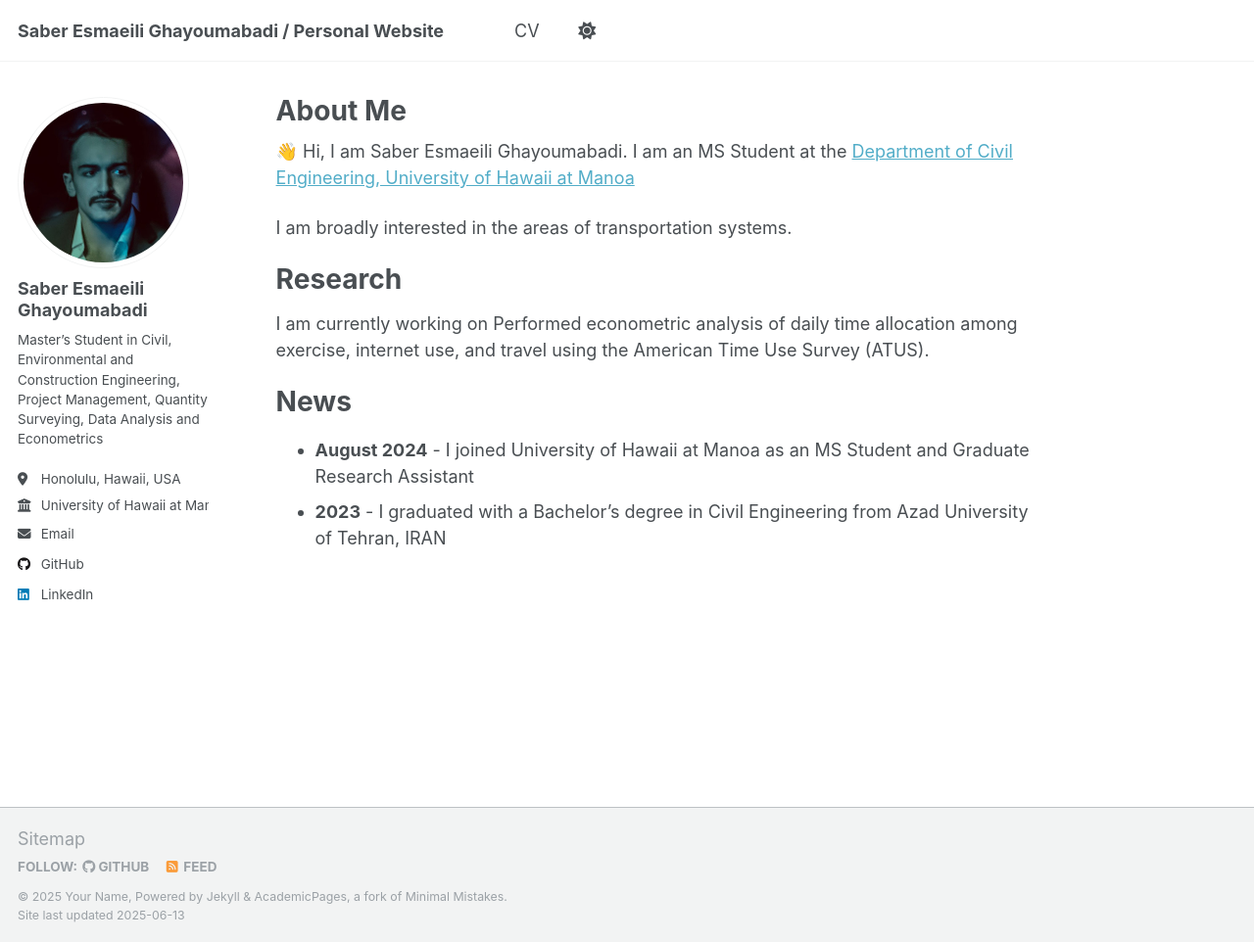
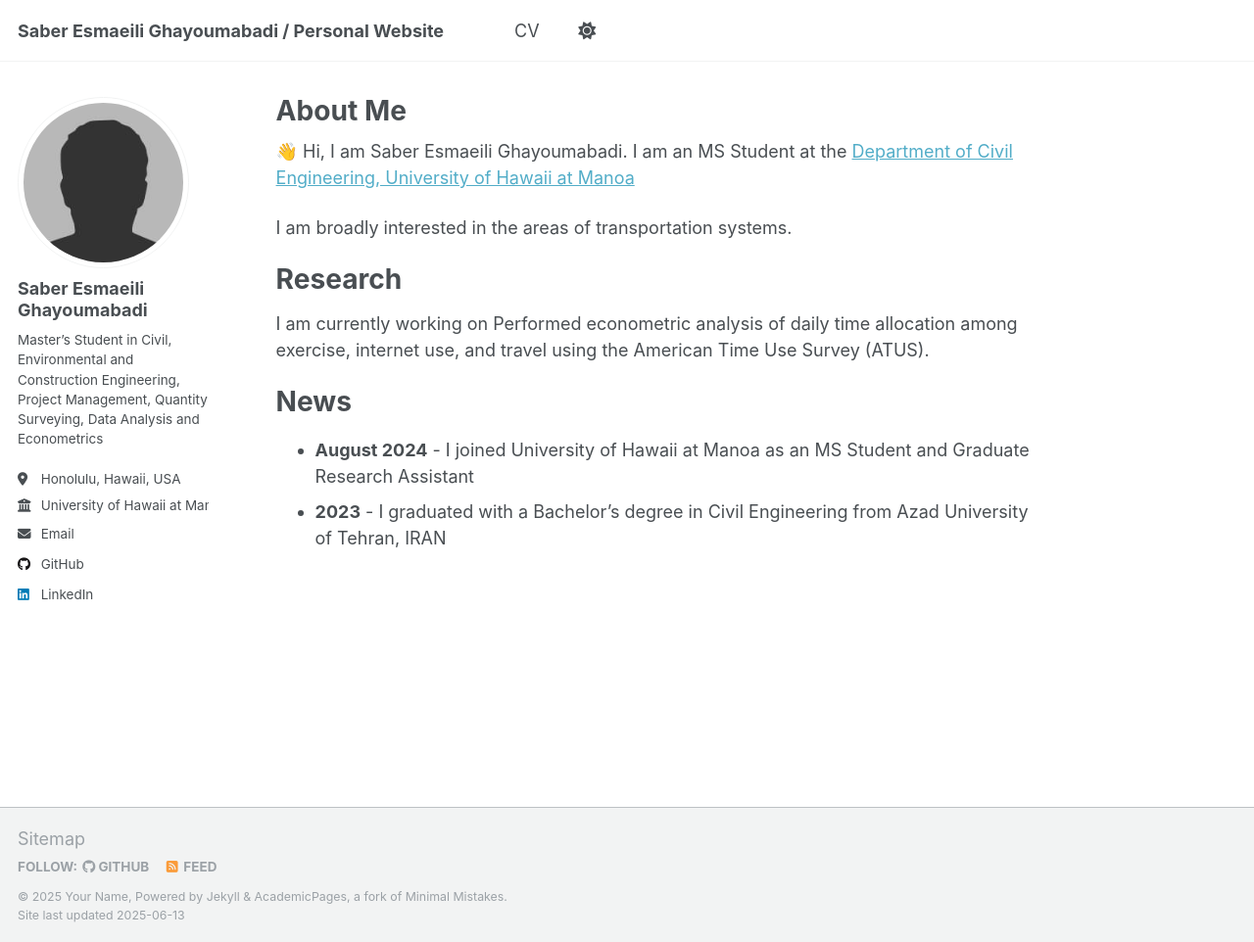
Before and after one commit to Saber-esmaeili/Saber-esmaeili.github.io, a Jekyll site: the page built from _pages/about.md, in a window 1280 px wide and 962 px high. Shown: the whole window at 98% size. Built offline with Jekyll 4.4.1, drawn with Linux system fonts in a browser that asks for light colours.

Commit message:
Update _config.yml

```diff
--- a/_config.yml
+++ b/_config.yml
@@ -22,7 +22,7 @@ repository               : "academicpages/academicpages.github.io"
 #               Additional customization can be done by editing /_includes/author-profile.html
 author:
   # Biographic information
-  avatar           : "profilephoto.jpg"
+  avatar           : "bio-photo.jpg"
   name             : "Saber Esmaeili Ghayoumabadi"
   pronouns         : # example: "she/her"
   bio              : "Master’s Student in Civil, Environmental and Construction Engineering, Project Management, Quantity Surveying, Data Analysis and Econometrics"
```
